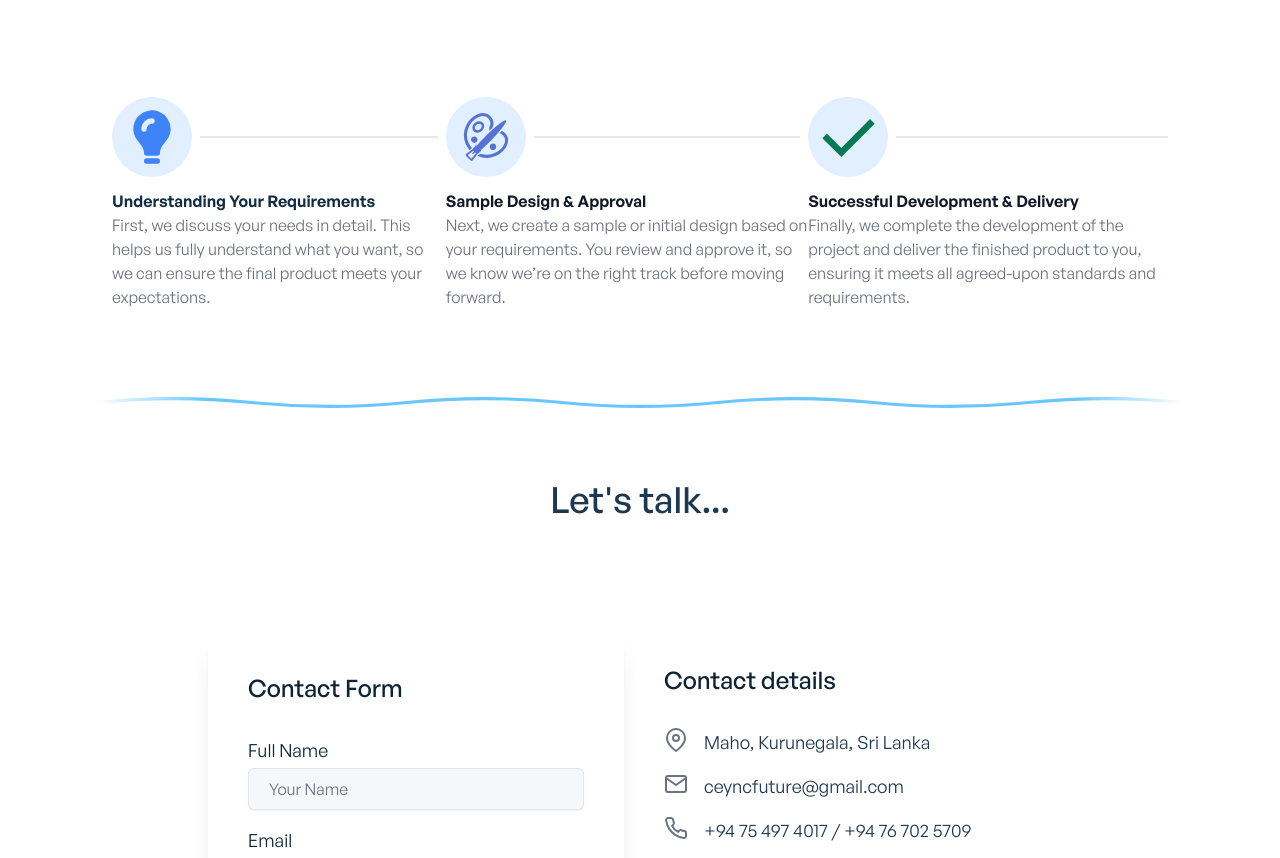
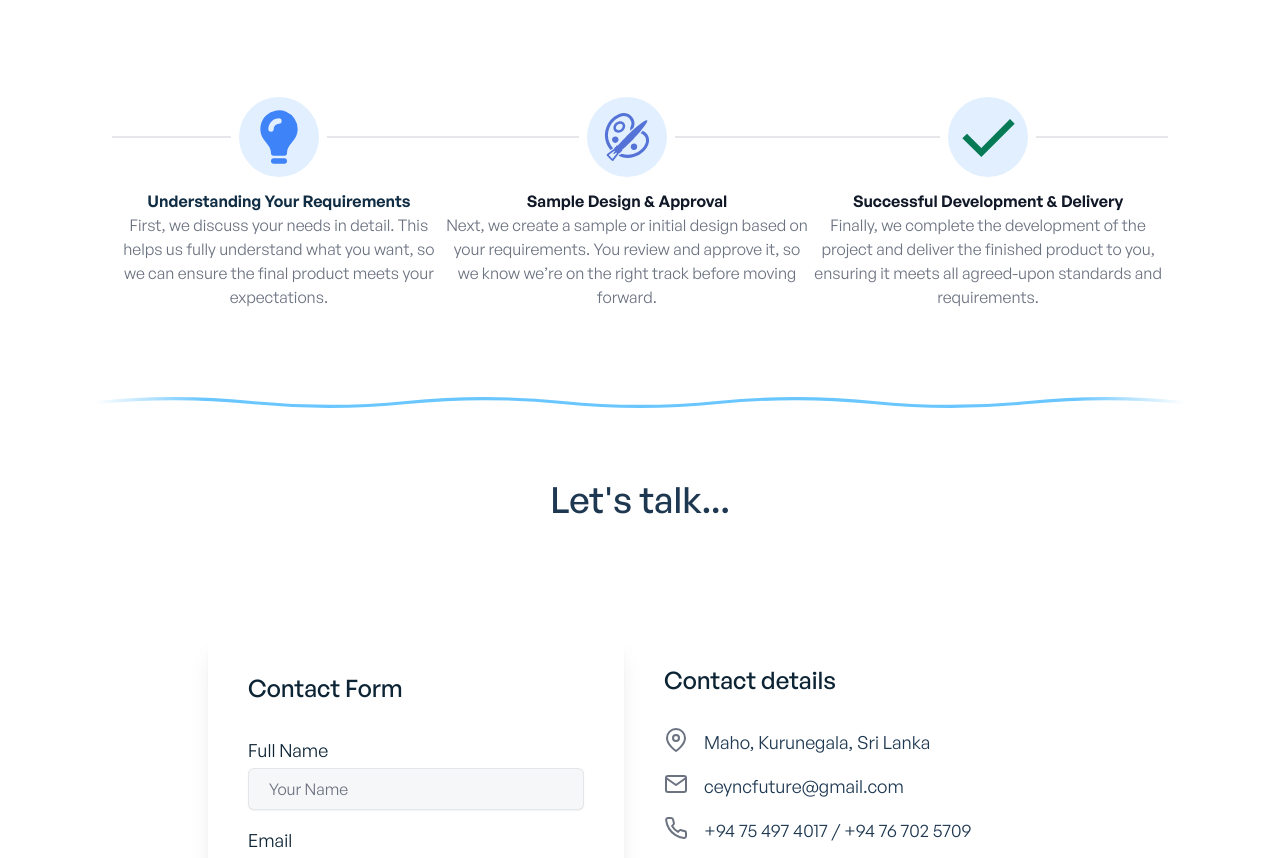
Before and after one commit to CeyncFuture/portfolio, a React (Create React App) app: page / in a window 1280 px wide. Shown: the part 3438-4296 px from the top of the page. Built offline with nearby package versions, Linux system fonts and the light colour scheme.

Commit message:
center the time line issue

```diff
--- a/src/components/about/Timeline.jsx
+++ b/src/components/about/Timeline.jsx
@@ -2,10 +2,11 @@ import designIcon from "../../images/icons/design.svg";
 
 const Timeline = () => {
   return (
-    <ol class="items-center sm:flex">
+    <ol class="items-center md:flex">
       <li class="relative mb-6 sm:mb-0">
-        <div class="flex items-center">
-          <div class="z-10 flex items-center justify-center w-30 h-30 bg-blue-100 rounded-full ring-0 ring-white dark:bg-blue-900 sm:ring-8 dark:ring-gray-900 shrink-0">
+        <div class="flex items-center justify-evenly">
+          <div class="hidden md:flex w-full bg-gray-200 h-0.5 dark:bg-gray-700"></div>
+          <div class="z-10 flex items-center justify-center w-30 h-30 bg-blue-100 rounded-full  dark:bg-blue-900 mx-2 shrink-0">
             <svg
               class="w-20 h-20 text-blue-500 dark:text-yellow-300"
               aria-hidden="true"
@@ -22,9 +23,9 @@ const Timeline = () => {
               />
             </svg>
           </div>
-          <div class="hidden sm:flex w-full bg-gray-200 h-0.5 dark:bg-gray-700"></div>
+          <div class="hidden md:flex w-full bg-gray-200 h-0.5 dark:bg-gray-700"></div>
         </div>
-        <div class="mt-3 sm:pe-8">
+        <div class="mt-3 sm:pe-8 text-center">
           <h3 class="text-md font-semibold text-secondary-dark dark:text-secondary-light">
             Understanding Your Requirements
           </h3>
@@ -39,17 +40,14 @@ const Timeline = () => {
         </div>
       </li>
       <li class="relative mb-6 sm:mb-0">
-        <div class="flex items-center">
-          <div class="z-10 flex items-center justify-center w-30 h-30 bg-blue-100 rounded-full ring-0 ring-white dark:bg-blue-900 sm:ring-8 dark:ring-gray-900 shrink-0">
-            <img
-              src={designIcon}
-              className="w-20 h-20 p-4"
-              alt="design"
-            />
+        <div class="flex items-center justify-evenly">
+          <div class="hidden md:flex w-full bg-gray-200 h-0.5 dark:bg-gray-700"></div>
+          <div class="z-10 flex items-center justify-center w-30 h-30 bg-blue-100 rounded-full  dark:bg-blue-900 mx-2 shrink-0">
+            <img src={designIcon} className="w-20 h-20 p-4" alt="design" />
           </div>
-          <div class="hidden sm:flex w-full bg-gray-200 h-0.5 dark:bg-gray-700"></div>
+          <div class="hidden md:flex w-full bg-gray-200 h-0.5 dark:bg-gray-700"></div>
         </div>
-        <div class="mt-3 sm:pe-8">
+        <div class="mt-3 sm:pe-8 text-center">
           <h3 class="text-md font-semibold text-gray-900 dark:text-white">
             Sample Design & Approval
           </h3>
@@ -64,8 +62,9 @@ const Timeline = () => {
         </div>
       </li>
       <li class="relative mb-6 sm:mb-0">
-        <div class="flex items-center">
-          <div class="z-10 flex items-center justify-center w-30 h-30 bg-blue-100 rounded-full ring-0 ring-white dark:bg-blue-900 sm:ring-8 dark:ring-gray-900 shrink-0">
+        <div class="flex items-center justify-evenly">
+        <div class="hidden md:flex w-full bg-gray-200 h-0.5 dark:bg-gray-700"></div>
+          <div class="z-10 flex items-center justify-center w-30 h-30 bg-blue-100 rounded-full  dark:bg-blue-900 mx-2 shrink-0">
             <svg
               class="w-20 h-20 text-green-600 dark:text-green-300"
               aria-hidden="true"
@@ -76,9 +75,9 @@ const Timeline = () => {
               <path d="M10 15.3 5.7 11l-1.4 1.4L10 18l10-10-1.4-1.4L10 15.3Z" />
             </svg>
           </div>
-          <div class="hidden sm:flex w-full bg-gray-200 h-0.5 dark:bg-gray-700"></div>
+          <div class="hidden md:flex w-full bg-gray-200 h-0.5 dark:bg-gray-700"></div>
         </div>
-        <div class="mt-3 sm:pe-8">
+        <div class="mt-3 sm:pe-8 text-center">
           <h3 class="text-md font-semibold text-gray-900 dark:text-white">
             Successful Development & Delivery
           </h3>
```
